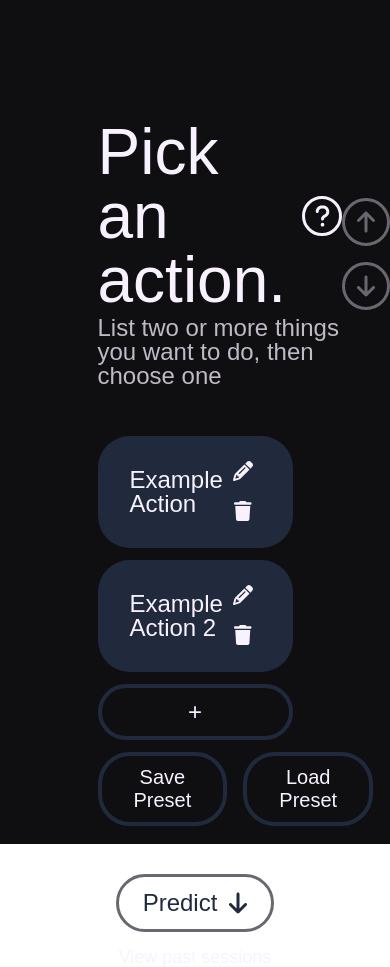
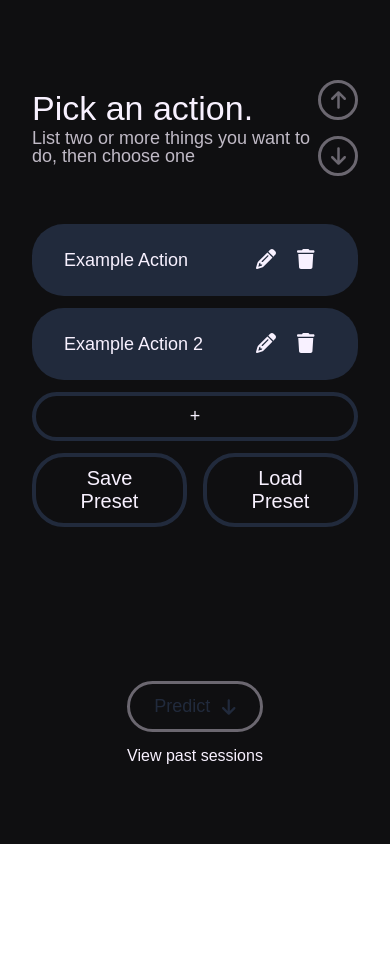
Before and after one commit to dzbarcea/a-simple-follow-through-app, a React (Create React App) app: page /pick-action in a window 390 px wide. After the commit the page ends 844 px from the top, so only its background shows below. Built offline with nearby package versions, Linux system fonts and the light colour scheme; a web font is replaced by a local one.

Commit message:
added media queries for mobile styling. not 100% finished

```diff
--- a/src/atoms/NavButton/NavButton.css
+++ b/src/atoms/NavButton/NavButton.css
@@ -11,6 +11,12 @@
     border-radius: 999px;
 
     font-size: 1.5rem;
+
+    @media screen and (max-width: 767px) {
+        height: 2.5rem;
+        width: 2.5rem;
+        font-size: 1.25rem;
+    }
 }
 
 .nav-button-active {
--- a/src/atoms/Tooltip/Tooltip.css
+++ b/src/atoms/Tooltip/Tooltip.css
@@ -12,6 +12,12 @@
 
     border: 3px solid var(--text-main);
     border-radius: 99rem;
+
+    @media screen and (max-width: 767px) {
+        display: none; /* remove tooltip on mobile (difficult to style) */
+        height: 1.75rem;
+        font-size: 1rem;
+    }
 }
 
 .tooltip-box {
@@ -30,6 +36,12 @@
     z-index: 10;
     visibility: visible;
     transition: opacity 0.2s ease-in-out;
+
+    @media screen and (max-width: 767px) {
+        position: fixed;
+        top: 0;
+        left: 0;
+    }
 }
 
 .tooltip-container:hover .tooltip-box {
--- a/src/common-styles.css
+++ b/src/common-styles.css
@@ -51,11 +51,19 @@ b {
 
 h1 {
     font-size: 4rem;
+
+    @media screen and (max-width: 767px) {
+        font-size: 2.125rem;
+    }
 }
 
 h2 {
     font-weight: 600;
     font-size: 2.5rem;
+
+    @media screen and (max-width: 767px) {
+        font-size: 1.75rem;
+    }
 }
 
 h3 {
@@ -73,6 +81,10 @@ h3 {
 
 p,a,button,label,input,textarea,ul,ol {
     font-size: 1.5rem;
+
+    @media screen and (max-width: 767px) {
+        font-size: 1.125rem;
+    }
 }
 
 ol, ul {
@@ -82,6 +94,10 @@ ol, ul {
 a {
     font-size: 1.125rem;
     text-decoration: none;
+
+    @media screen and (max-width: 767px) {
+        font-size: 1rem;
+    }
 }
 
 a:hover {
@@ -120,8 +136,11 @@ input {
     gap: 3rem;
 
     height: 100%;
-    width: 50%;
-    padding: 7.5rem 0;
+    padding: 5rem 2rem;
+
+    @media screen and (max-width: 767px) {
+        width: 100%;
+    }
 }
 
 .flex-column-container, .flex-column-container-grow {
```
